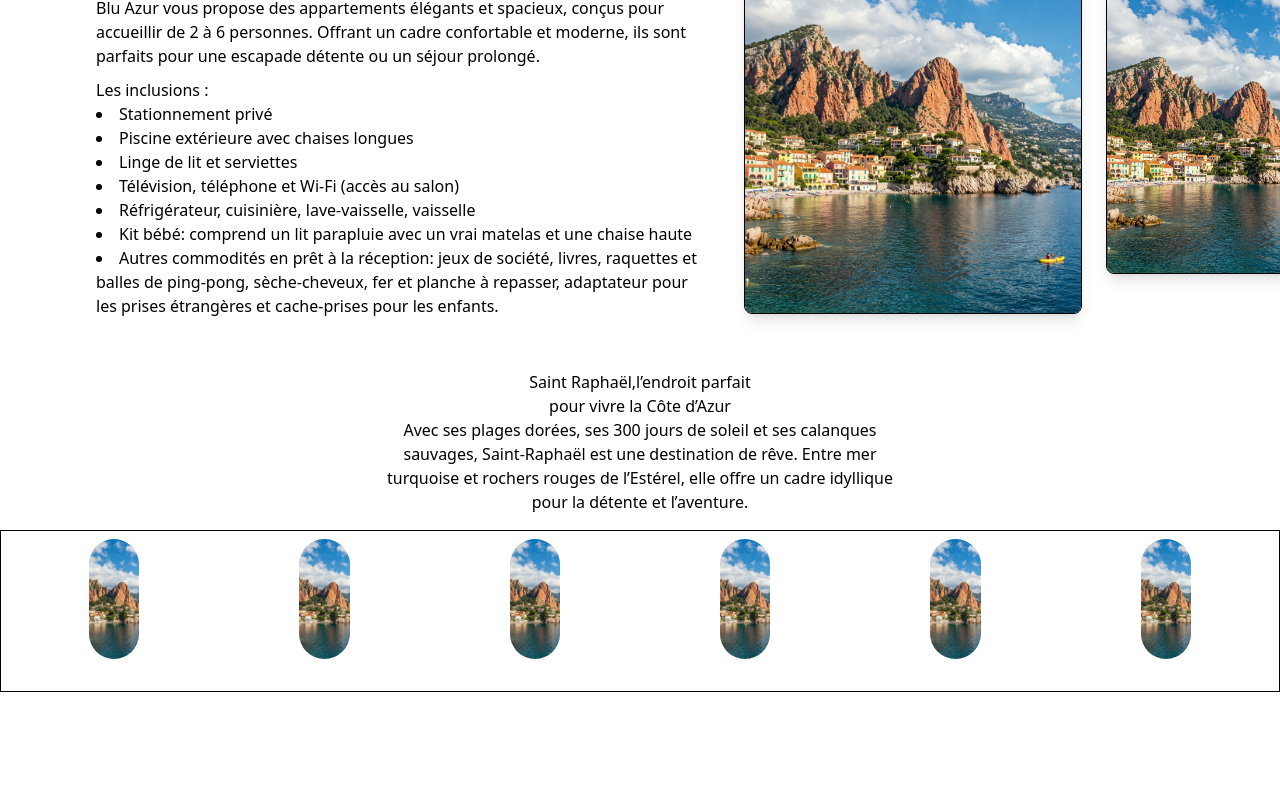
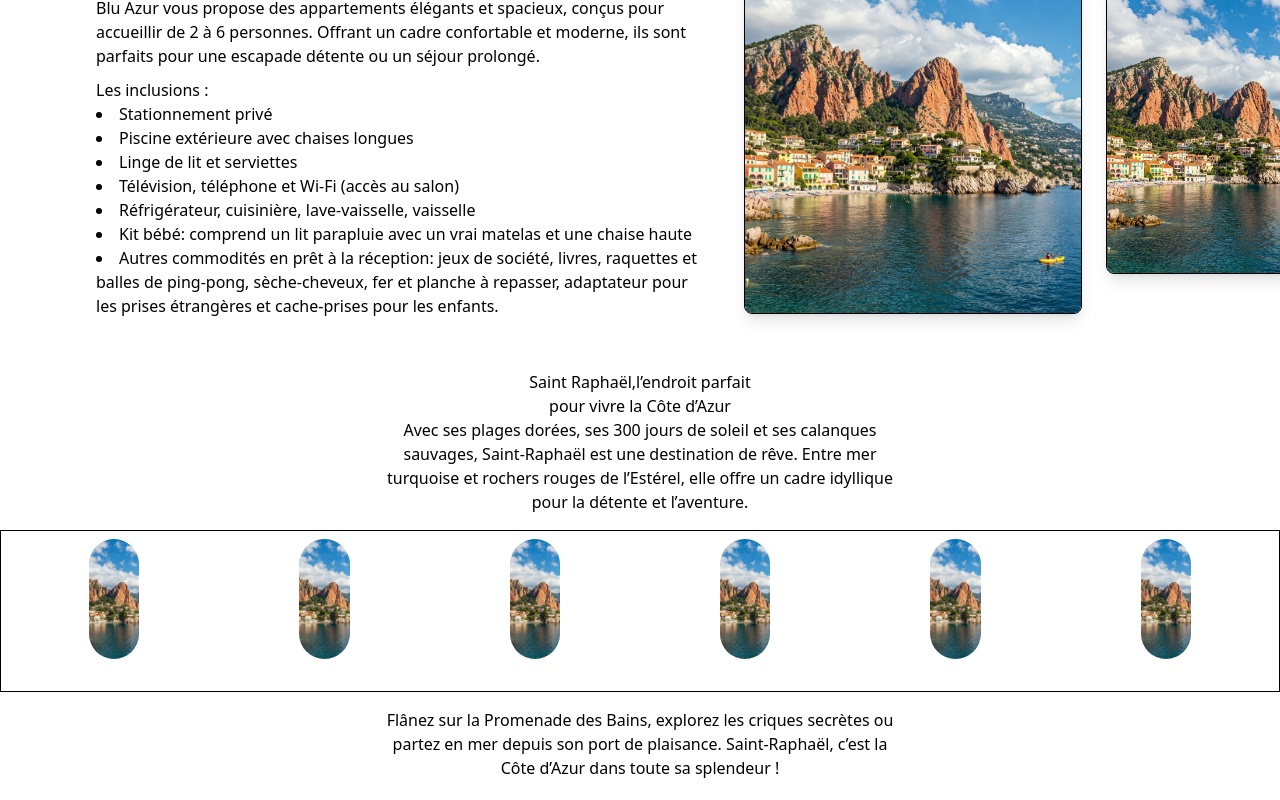
Before and after one commit to masterSkill77/blu-azur, a React (Vite) app: page / in a window 1280 px wide. Shown: the part 552-1352 px from the top of the page. Built offline with nearby package versions, Linux system fonts and the light colour scheme.

Commit message:
changement color test

```diff
--- a/src/components/third.jsx
+++ b/src/components/third.jsx
@@ -44,7 +44,7 @@ function Third() {
                 ))}
             </div>
             <div className='w-[40%] px-auto text-center'>
-                <h1 className='text-white'>Flânez sur la Promenade des Bains, explorez les criques secrètes ou partez en mer depuis son port de plaisance. Saint-Raphaël, c’est la Côte d’Azur dans toute sa splendeur !</h1>
+                <h1 >Flânez sur la Promenade des Bains, explorez les criques secrètes ou partez en mer depuis son port de plaisance. Saint-Raphaël, c’est la Côte d’Azur dans toute sa splendeur !</h1>
             </div>
         </div>
     )
```
